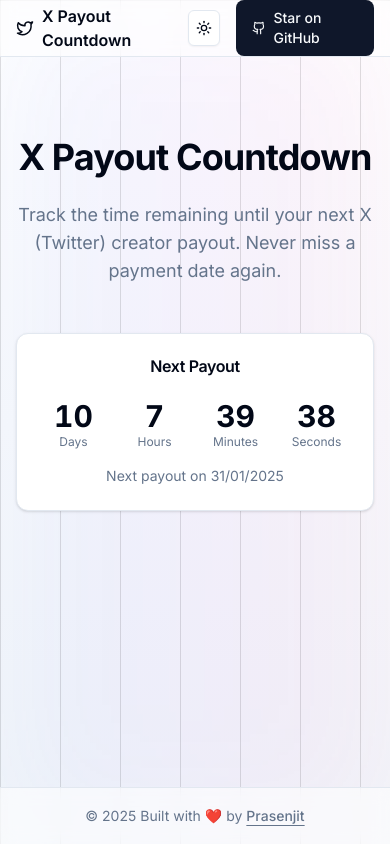
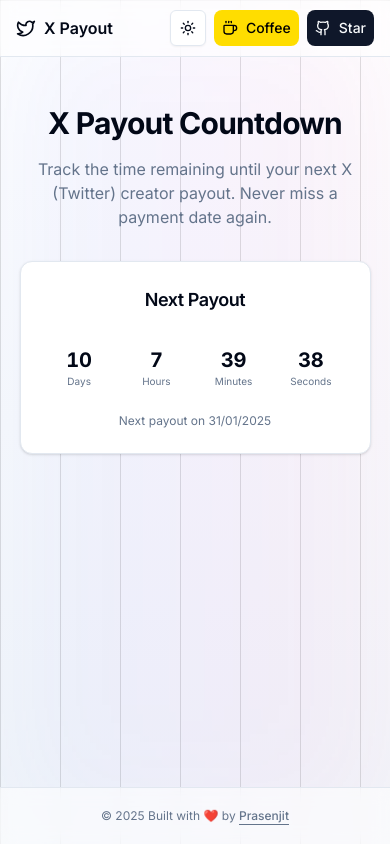
Before and after one commit to StarKnightt/X-Countdown, a Next.js app: page / in a window 390 px wide. Built offline with nearby package versions, Linux system fonts and the light colour scheme.

Commit message:
added a coffee

```diff
--- a/app/page.tsx
+++ b/app/page.tsx
@@ -21,11 +21,11 @@
       <div className="relative z-10 flex-1 flex flex-col">
         <Header />
         <main className="container mx-auto px-4 flex-1">
-          <div className="flex flex-col items-center justify-center py-20 text-center">
-            <h1 className="mb-6 text-4xl font-bold tracking-tight sm:text-5xl md:text-6xl">
+          <div className="flex flex-col items-center justify-center py-12 sm:py-20 text-center">
+            <h1 className="mb-4 sm:mb-6 text-3xl sm:text-4xl md:text-5xl lg:text-6xl font-bold tracking-tight">
               X Payout Countdown
             </h1>
-            <p className="mb-12 max-w-[600px] text-lg text-muted-foreground">
+            <p className="mb-8 sm:mb-12 max-w-[90vw] sm:max-w-[600px] text-base sm:text-lg text-muted-foreground px-4">
               Track the time remaining until your next X (Twitter) creator payout. Never miss a payment date again.
             </p>
             <CountdownComponent />
--- a/components/countdown.tsx
+++ b/components/countdown.tsx
@@ -53,30 +53,30 @@
   }
 
   return (
-    <Card className="w-full max-w-md">
+    <Card className="w-full max-w-[90vw] sm:max-w-md">
       <CardHeader>
-        <CardTitle className="text-center">Next Payout</CardTitle>
+        <CardTitle className="text-center text-lg sm:text-xl">Next Payout</CardTitle>
       </CardHeader>
       <CardContent>
-        <div className="grid grid-cols-4 gap-4 text-center">
-          <div className="flex flex-col">
-            <span className="text-3xl font-bold tabular-nums">{timeLeft.days}</span>
-            <span className="text-xs text-muted-foreground">Days</span>
+        <div className="grid grid-cols-4 gap-2 sm:gap-4 text-center">
+          <div className="flex flex-col p-2 sm:p-3">
+            <span className="text-xl sm:text-3xl font-bold tabular-nums">{timeLeft.days}</span>
+            <span className="text-[10px] sm:text-xs text-muted-foreground">Days</span>
           </div>
-          <div className="flex flex-col">
-            <span className="text-3xl font-bold tabular-nums">{timeLeft.hours}</span>
-            <span className="text-xs text-muted-foreground">Hours</span>
+          <div className="flex flex-col p-2 sm:p-3">
+            <span className="text-xl sm:text-3xl font-bold tabular-nums">{timeLeft.hours}</span>
+            <span className="text-[10px] sm:text-xs text-muted-foreground">Hours</span>
           </div>
-          <div className="flex flex-col">
-            <span className="text-3xl font-bold tabular-nums">{timeLeft.minutes}</span>
-            <span className="text-xs text-muted-foreground">Minutes</span>
+          <div className="flex flex-col p-2 sm:p-3">
+            <span className="text-xl sm:text-3xl font-bold tabular-nums">{timeLeft.minutes}</span>
+            <span className="text-[10px] sm:text-xs text-muted-foreground">Minutes</span>
           </div>
-          <div className="flex flex-col">
-            <span className="text-3xl font-bold tabular-nums">{timeLeft.seconds}</span>
-            <span className="text-xs text-muted-foreground">Seconds</span>
+          <div className="flex flex-col p-2 sm:p-3">
+            <span className="text-xl sm:text-3xl font-bold tabular-nums">{timeLeft.seconds}</span>
+            <span className="text-[10px] sm:text-xs text-muted-foreground">Seconds</span>
           </div>
         </div>
-        <p className="mt-4 text-center text-sm text-muted-foreground">
+        <p className="mt-4 text-center text-xs sm:text-sm text-muted-foreground">
           Next payout on {nextPayout.toLocaleDateString("en-GB")}
         </p>
       </CardContent>
--- a/components/footer.tsx
+++ b/components/footer.tsx
@@ -4,8 +4,9 @@
   return (
     <footer className="border-t bg-background/95 backdrop-blur supports-[backdrop-filter]:bg-background/60">
       <div className="container flex h-14 items-center justify-center px-4">
-        <p className="text-sm text-muted-foreground">
-          © {new Date().getFullYear()} Built with ❤️ by{" "}
+        <p className="text-xs sm:text-sm text-muted-foreground text-center">
+          © {new Date().getFullYear()} Built with{" "}
+          <span className="text-red-500">❤️</span> by{" "}
           <Link
             href="https://prasen.dev"
             target="_blank"
--- a/components/header.tsx
+++ b/components/header.tsx
@@ -1,4 +1,4 @@
-import { Twitter, Github } from "lucide-react"
+import { Twitter, Github, Coffee } from "lucide-react"
 import { ThemeToggle } from "@/components/theme-toggle"
 
 export function Header() {
@@ -7,19 +7,31 @@
       <div className="container flex h-14 items-center justify-between px-4">
         <div className="flex items-center space-x-2">
           <Twitter className="h-5 w-5" />
-          <span className="font-semibold">X Payout Countdown</span>
+          <span className="font-semibold hidden sm:inline">X Payout Countdown</span>
+          <span className="font-semibold sm:hidden">X Payout</span>
         </div>
 
-        <div className="flex items-center space-x-4">
+        <div className="flex items-center space-x-2 sm:space-x-4">
           <ThemeToggle />
+          <a
+            href="https://buymeacoffee.com/prasen"
+            target="_blank"
+            rel="noopener noreferrer"
+            className="flex items-center space-x-2 rounded-lg bg-[#FFDD00] px-2 sm:px-4 py-2 text-sm font-medium text-black transition-colors hover:bg-[#FFDD00]/90"
+          >
+            <Coffee className="h-4 w-4" />
+            <span className="hidden sm:inline">Buy me a coffee</span>
+            <span className="sm:hidden">Coffee</span>
+          </a>
           <a
             href="https://github.com/StarKnightt/X-Countdown"
             target="_blank"
             rel="noopener noreferrer"
-            className="flex items-center space-x-2 rounded-lg bg-primary px-4 py-2 text-sm font-medium text-primary-foreground transition-colors hover:bg-primary/90"
+            className="flex items-center space-x-2 rounded-lg bg-primary px-2 sm:px-4 py-2 text-sm font-medium text-primary-foreground transition-colors hover:bg-primary/90"
           >
             <Github className="h-4 w-4" />
-            <span>Star on GitHub</span>
+            <span className="hidden sm:inline">Star on GitHub</span>
+            <span className="sm:hidden">Star</span>
           </a>
         </div>
       </div>
```
